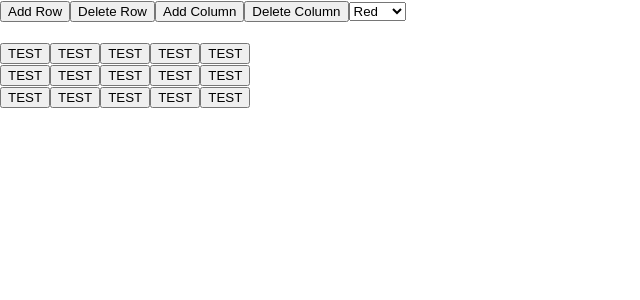
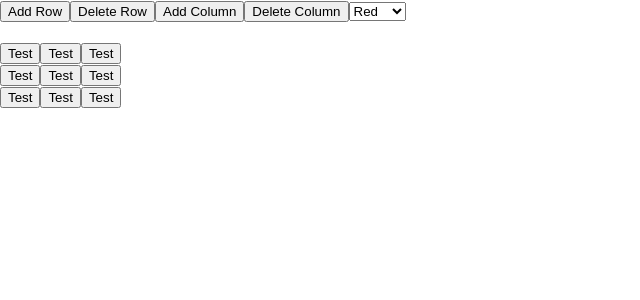
Before and after one commit to saarhaber/Pixelate-React, a React (Create React App) app in the folder pixelate/: page / in a window 1280 px wide. Shown: the top 300 px of the page, without its empty margins (0-640 px from the left). Built offline with nearby package versions, Linux system fonts and the light colour scheme.

Commit message:
close #3

```diff
--- a/pixelate/src/Components/Grid.js
+++ b/pixelate/src/Components/Grid.js
@@ -1,40 +1,114 @@
 import React from 'react'
 
-function Grid(props) {
-    let col = props.col;
-    let row = props.row;
-    let colarr = [];
-    let rowarr = [];
-    let rows;
-    for( let i = 0; i < col; i++){
-        colarr[i] = i;
+class Grid extends React.Component {
+    constructor(props) {
+        super(props)
+
+        this.state = {
+            grid_matrix: [
+                {
+                    row_array: [
+                        {
+                            color: "grey"
+                        },
+                        {
+                            color: "grey"
+                        },
+                        {
+                            color: "grey"
                         }
-    for( let x = 0; x < row; x++){
-        rowarr[x] = x;
+                    ]
+                },
+                {
+                    row_array: [
+                        {
+                            color: "grey"
+                        },
+                        {
+                            color: "grey"
+                        },
+                        {
+                            color: "grey"
                         }
-    for( let step = 0; step < row; step++){
-        let local;
-        for (let j = 0; j < col; j++) {
-            local += <button>Click</button>;
+                    ]
+                },
+                {
+                    row_array: [
+                        {
+                            color: "grey"
+                        },
+                        {
+                            color: "grey"
+                        },
+                        {
+                            color: "grey"
                         }
-        rows += local;
+                    ]
                 }
+            ]
+        }
+    }
+
+    render() {
         return(
-        // <div>{colarr.map(function(create) {
-        //     return <button>TEST</button>
-        // })}
             <div>
-        {rowarr.map(function(create) {
-            return <div>
-            {console.log(col)}
-            {colarr.map(function(create){
-                return <button>TEST</button>
-            })}
+                {
+                    this.state.grid_matrix.map(function(row) {
+                        return(
+                            <div>
+                                {
+                                    row.row_array.map(function(cell) {
+                                        let cell_style = {
+                                            backGroundColor: cell.color
+                                        }
+                                        return (<button style={cell_style}>Test</button>)
+                                    })
+                                }
                             </div>
-        })}
+                        )
+                    })
+                }
             </div>
-
         )
     }
+}
+
+// OLD GRID COMPONENT
+// function Grid(props) {
+//     let col = props.col;
+//     let row = props.row;
+//     let colarr = [];
+//     let rowarr = [];
+//     let rows;
+//     for( let i = 0; i < col; i++){
+//         colarr[i] = i;
+//     }
+//     for( let x = 0; x < row; x++){
+//         rowarr[x] = x;
+//     }
+//     for( let step = 0; step < row; step++){
+//         let local;
+//         for (let j = 0; j < col; j++) {
+//             local += <button>Click</button>;
+//         }
+//         rows += local;
+//     }
+//     return(
+//         // <div>{colarr.map(function(create) {
+//         //     return <button>TEST</button>
+//         // })}
+//         <div>
+//         {rowarr.map(function(create) {
+//             return <div>
+//             {console.log(col)}
+//             {colarr.map(function(create){
+//                 return <button>TEST</button>
+//             })}
+//             </div>
+//         })}
+//         </div>
+
+//     )
+// }
 
 export default Grid
```
Also changed, not shown: 1 other file (tests, documents, lock files or other folders). Lines whose indentation alone changed are shown as unchanged.
